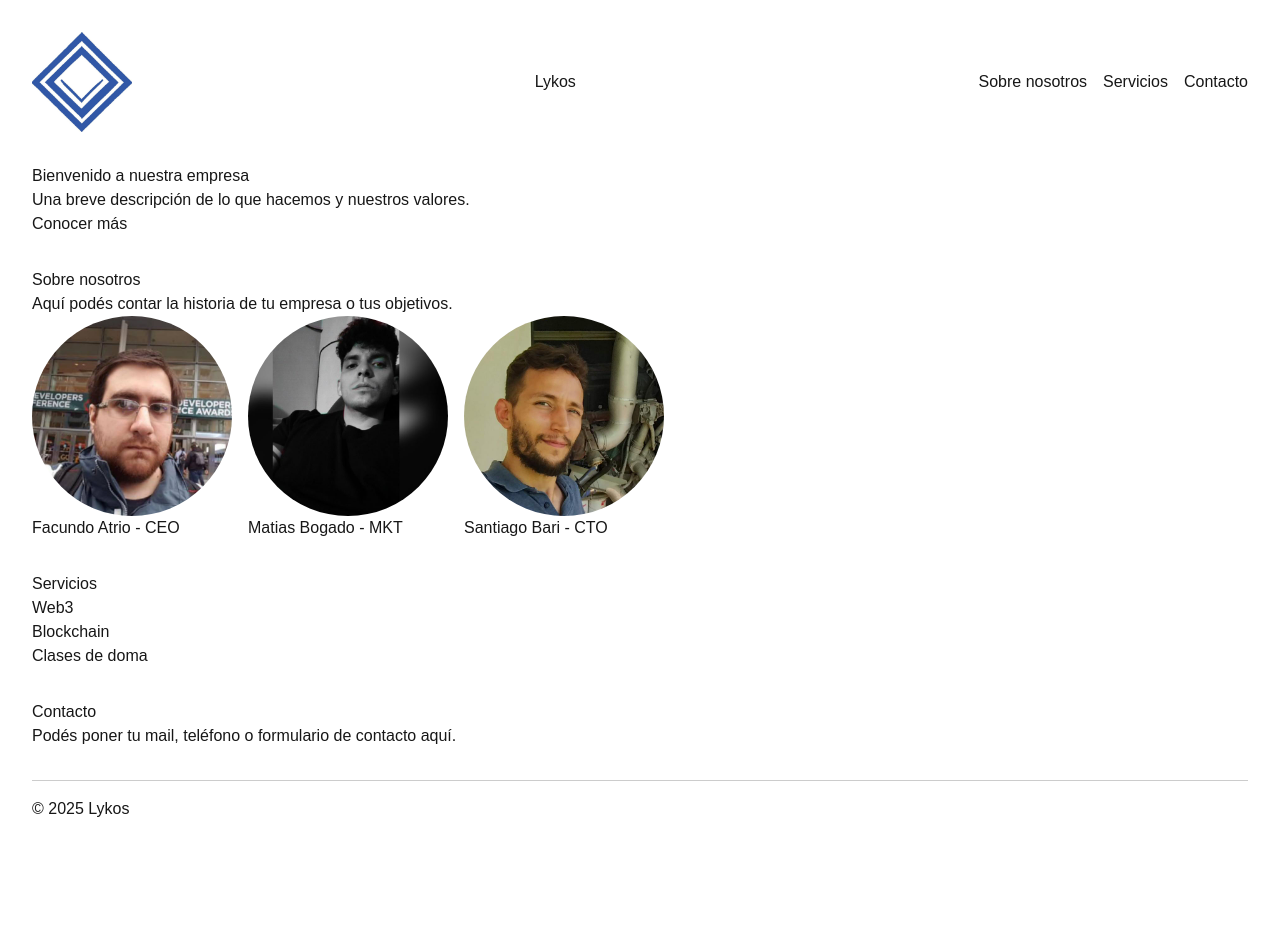
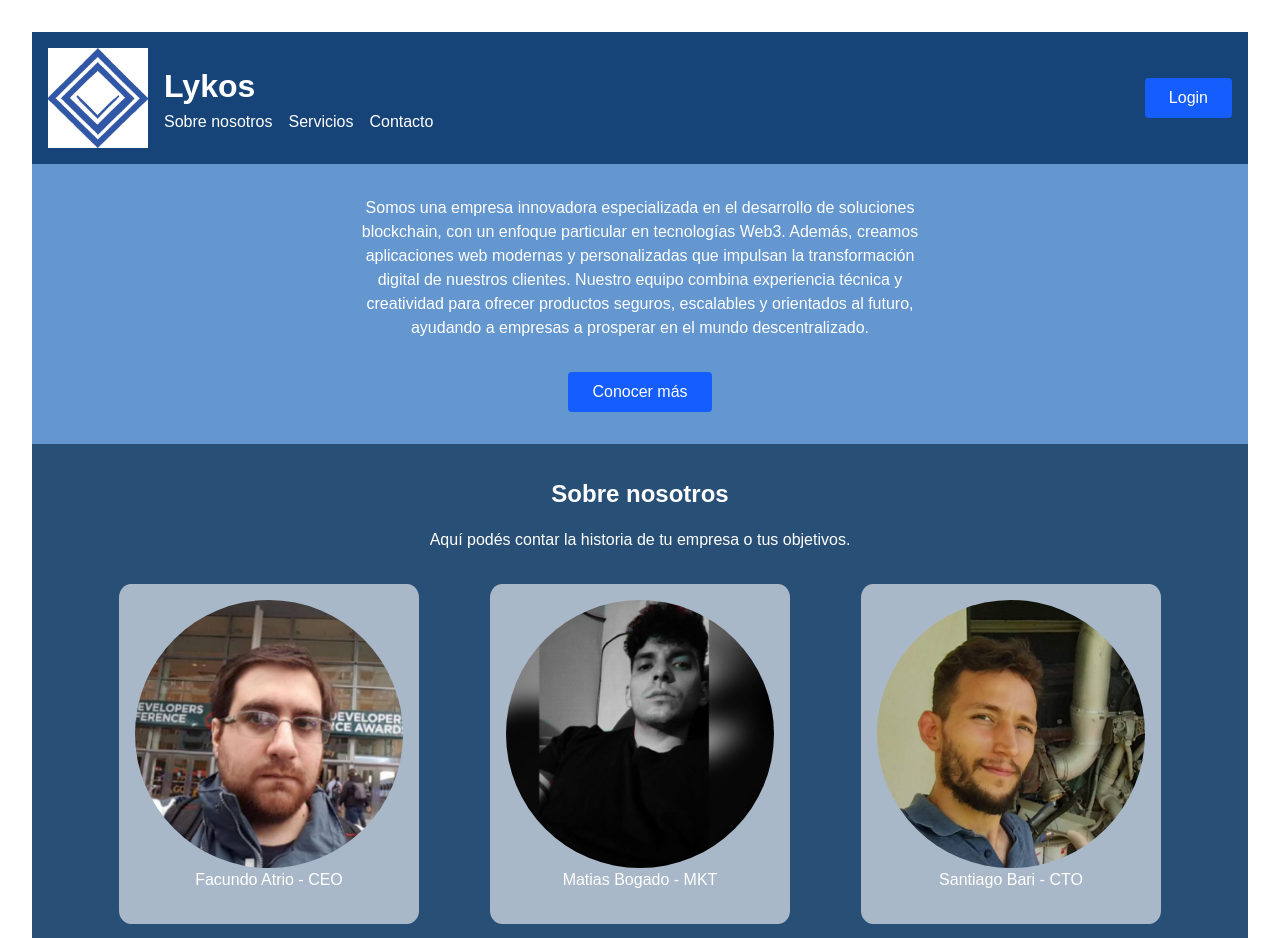
Before and after one commit to SantiagoBari/webLycos, a Next.js app: page / in a window 1280 px wide. Shown: the top 938 px of the page. Before the commit the page ends 853 px from the top, so only its background shows below. Built offline with nearby package versions, Linux system fonts and the light colour scheme.

Commit message:
cambios en el estilo global y se crean componentes para disutintas secciones

```diff
--- a/src/app/globals.css
+++ b/src/app/globals.css
@@ -3,20 +3,6 @@
 :root {
   --background: #ffffff;
   --foreground: #171717;
-}
-
-@theme inline {
-  --color-background: var(--background);
-  --color-foreground: var(--foreground);
-  --font-sans: var(--font-geist-sans);
-  --font-mono: var(--font-geist-mono);
-}
-
-@media (prefers-color-scheme: dark) {
-  :root {
-    --background: #0a0a0a;
-    --foreground: #ededed;
-  }
 }
 
 body {
@@ -25,9 +11,30 @@ body {
   font-family: Arial, Helvetica, sans-serif;
 }
 
-.team-photo {
-  width: 200px;
-  height: 200px;
-  border-radius: 50%; /* redondea la imagen */
-  object-fit: cover; /* mantiene proporción y recorta lo que sobra */
+.section:nth-child(odd) {
+  padding:2rem;
+  background-color: #284f75;
+  color: #ffffff;
 }
+
+.section:nth-child(even) {
+  padding:2rem;
+  background-color: #6496cf;
+  color: #fff;
+}
+
+h3 {
+  font-size: 1.5rem;
+  font-weight: bold;
+  margin-bottom: 1rem;
+  text-align: center;
+}
+
+p {
+  margin-bottom: 1rem;
+  text-align: center;
+}
+
+ul{
+  margin-left: 30%;
+}
--- a/src/app/page.tsx
+++ b/src/app/page.tsx
@@ -1,65 +1,33 @@
 // app/page.tsx
 import React from 'react';
-import Image from 'next/image';
+import Header from '../components/header';
+import About from '../components/About';
 
 export default function HomePage() {
   return (
-    <main style={{ fontFamily: 'sans-serif', padding: '2rem' }}>
+    <main style={{ fontFamily: 'sans-serif', padding: '2rem', gap: '1rem' }}>
       {/* Header */}
-      <header style={{ marginBottom: '2rem' }}>
-        <div style={{ display: 'flex', alignItems: 'center', justifyContent: 'space-between' }}>
-          <Image src="/Logo.jpeg" width={100} height={100} alt="Logo Lykos" />
-          <h1 style={{ margin: 0 }}>Lykos</h1>
-          <nav>
-            <ul style={{ display: 'flex', gap: '1rem', listStyle: 'none', padding: 0, margin: 0 }}>
-              <li><a href="#about">Sobre nosotros</a></li>
-              <li><a href="#services">Servicios</a></li>
-              <li><a href="#contact">Contacto</a></li>
-            </ul>
-          </nav>
+      <Header/>
+
+      {/* Hero Section */}
+      <section id="hero" className="section">
+        <div className="max-w-[50%] mx-auto text-center">
+          <p>
+            Somos una empresa innovadora especializada en el desarrollo de soluciones blockchain,
+            con un enfoque particular en tecnologías Web3. Además, creamos aplicaciones web modernas
+            y personalizadas que impulsan la transformación digital de nuestros clientes. Nuestro equipo
+            combina experiencia técnica y creatividad para ofrecer productos seguros, escalables y
+            orientados al futuro, ayudando a empresas a prosperar en el mundo descentralizado.
+          </p>
+          <button className="mt-4 px-6 py-2 bg-blue-600 text-white rounded">Conocer más</button>
         </div>
-      </header>
-      {/* Hero Section */}
-      <section id="hero" style={{ marginBottom: '2rem' }}>
-        <h2>Bienvenido a nuestra empresa</h2>
-        <p>Una breve descripción de lo que hacemos y nuestros valores.</p>
-        <button>Conocer más</button>
       </section>
 
       {/* About Section */}
-      <section id="about" style={{ marginBottom: '2rem' }}>
-        <h3>Sobre nosotros</h3>
-        <p>Aquí podés contar la historia de tu empresa o tus objetivos.</p>
-          <ul style={{ display: 'flex', gap: '1rem', listStyle: 'none', padding: 0 }}>
-            <li>
-              <Image
-                src="/Facu.jpeg"
-                width={500}
-                height={500} alt={''}
-                className="team-photo"     />
-                <p> Facundo Atrio - CEO</p>
-            </li>
-            <li>
-              <Image
-                src="/Mati.jpeg"
-                width={500}
-                height={500} alt={''}
-                className="team-photo"         />
-                <p> Matias Bogado - MKT</p>
-            </li>
-            <li>
-              <Image
-                src="/Santi.jpeg"
-                width={500}
-                height={500} alt={''}
-                className="team-photo"         />
-                <p> Santiago Bari - CTO</p>
-            </li>
-          </ul>
-      </section>
+      <About/>
 
       {/* Services Section */}
-      <section id="services" style={{ marginBottom: '2rem' }}>
+      <section id="services" className="section">
         <h3>Servicios</h3>
         <ul>
           <li>Web3</li>
@@ -69,13 +37,13 @@ export default function HomePage() {
       </section>
 
       {/* Contact Section */}
-      <section id="contact" style={{ marginBottom: '2rem' }}>
+      <section id="contact" className="section">
         <h3>Contacto</h3>
         <p>Podés poner tu mail, teléfono o formulario de contacto aquí.</p>
       </section>
 
       {/* Footer */}
-      <footer style={{ marginTop: '2rem', borderTop: '1px solid #ccc', paddingTop: '1rem' }}>
+      <footer style={{ padding: '2rem', borderTop: '1px solid #ccc', paddingTop: '1rem', background: '#164479ff' , color:'#fff' }}>
         <p>© {new Date().getFullYear()} Lykos</p>
       </footer>
     </main>
--- /dev/null
+++ b/src/components/About.module.css
@@ -0,0 +1,25 @@
+.teamContainer {
+    padding-top:1rem;
+    padding-bottom:1rem;
+  display: flex;
+  justify-content: space-evenly;
+  gap: 1rem;
+  flex-wrap: wrap; /* para que baje a la siguiente línea si es pantalla pequeña */
+}
+
+.teamCard {
+  flex-basis: 30%;      /* ocupa aprox un tercio de la pantalla */
+  max-width: 300px;     /* límite de ancho */
+  background-color: rgba(255,255,255,0.6);
+  border-radius: 4%;
+  padding: 1rem;
+  text-align: center;
+  box-sizing: border-box;
+}
+
+.teamCard .teamPhoto {
+  width: 100%;
+  height: auto;
+  border-radius: 50%;
+  object-fit: cover;
+}
--- /dev/null
+++ b/src/components/About.tsx
@@ -0,0 +1,29 @@
+import Image from "next/image";
+import styles from "./About.module.css";
+
+export default function About() {
+  return (
+        <section id="about" className="section">
+            <h3>Sobre nosotros</h3>
+            <p>Aquí podés contar la historia de tu empresa o tus objetivos.</p>
+            <div className={styles.teamContainer}>
+                <div className={styles.teamCard}>
+                    <Image src="/Facu.jpeg" width={500} height={500} alt="Facundo Atrio" className={styles.teamPhoto}/>
+                    <p>Facundo Atrio - CEO</p>
+                </div>
+                <div className={styles.teamCard}>
+                    <Image src="/Mati.jpeg" width={500} height={500} alt="Matias Bogado" className={styles.teamPhoto}/>
+                    <p>Matias Bogado - MKT</p>
+                </div>
+                <div className={styles.teamCard}>
+                    <Image src="/Santi.jpeg" width={500} height={500} alt="Santiago Bari" className={styles.teamPhoto}/>
+                    <p>Santiago Bari - CTO</p>
+                </div>
+                <div className={styles.teamCard}>
+                    <Image src="/Satoshi.jpg" width={500} height={500} alt="Satoshi" className={styles.teamPhoto}/>
+                    <p>Satoshi - Pet</p>
+                </div>
+            </div>
+        </section>
+    );
+}
--- /dev/null
+++ b/src/components/Header.module.css
@@ -0,0 +1,25 @@
+.header {
+  display: flex;
+  align-items: center;
+  gap: 1rem;
+  background: #164479ff;
+  padding: 1rem;
+}
+
+.logoText {
+  color: white;
+}
+
+.title {
+  margin: 0;
+  font-weight: bold;
+  font-size: 2rem;
+}
+
+.navList {
+  display: flex;
+  gap: 1rem;
+  list-style: none;
+  padding: 0;
+  margin: 0;
+}
--- /dev/null
+++ b/src/components/header.tsx
@@ -0,0 +1,24 @@
+import Image from "next/image";
+import styles from "./Header.module.css";
+
+
+export default function Header() {
+  return (
+        <header className={styles.header}>
+            <Image src="/Logo.jpeg" width={100} height={100} alt="Logo Lykos" />
+            <div className={styles.logoText}>
+                <h1 className={styles.title}>Lykos</h1>
+                <nav>
+                    <ul className={styles.navList}>
+                        <li><a href="#about">Sobre nosotros</a></li>
+                        <li><a href="#services">Servicios</a></li>
+                        <li><a href="#contact">Contacto</a></li>
+                    </ul>
+                </nav>
+            </div>
+            <div style={{marginLeft: 'auto', color: '#ffff'}}>
+                <button className="px-6 py-2 bg-blue-600 text-white rounded">Login</button>
+            </div>
+        </header>
+  );
+}
```
Also changed, not shown: public/Satoshi.jpg (added).
